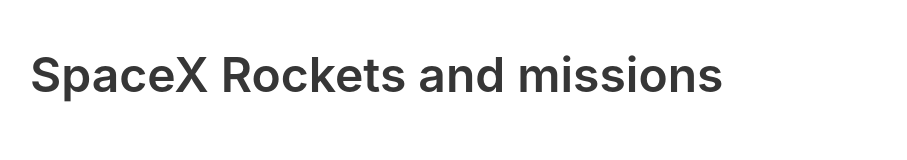
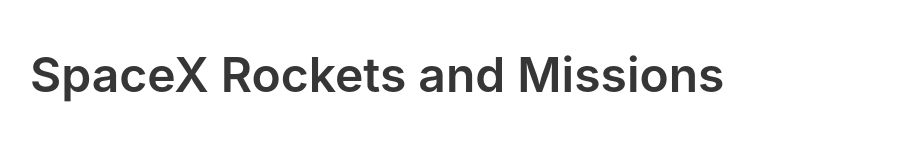
Before and after one commit to petrasamskar/vue3Lab, a Vue app in the folder spaceX/: page / in a window 1280 px wide. Shown: the top 160 px of the page, without its empty margins (34-941 px from the left). Built offline with nearby package versions, Linux system fonts and the light colour scheme; no server answers.

Commit message:
Changed headline

```diff
--- a/spaceX/src/App.vue
+++ b/spaceX/src/App.vue
@@ -1,5 +1,5 @@
 <template>
-  <h1 class="title is-1">SpaceX Rockets and missions</h1>
+  <h1 class="title is-1">SpaceX Rockets and Missions</h1>
   <section>{{ description.summary }}</section>
   <div class="columns">
     <div class="column">
--- a/spaceX/src/components/Rockets.vue
+++ b/spaceX/src/components/Rockets.vue
@@ -44,6 +44,10 @@
       }
     };
     const rockets = computed(() => store.state.rockets);
+
+    //rockets.value.push("")
+    //opened.value = ""
+
     const style = computed(() => (opened.value ? "" : "display:none"));
     return {
       rockets,
```
